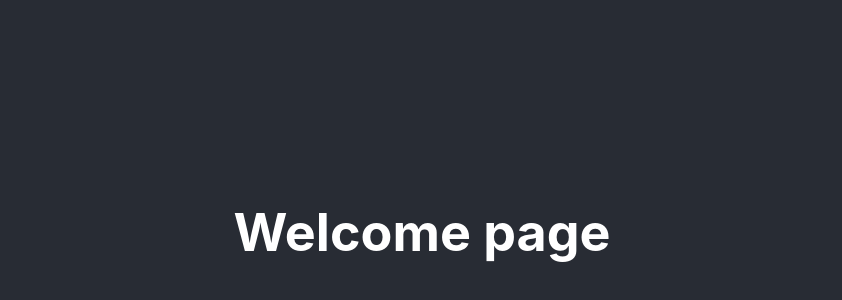
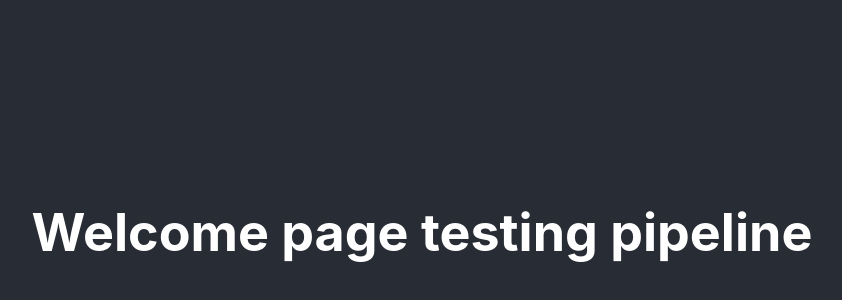
Before and after one commit to simonarcher99/energy-stats, a React (Create React App) app: page / in a window 1280 px wide. Shown: the part 168-468 px from the top of the page, without its empty margins (218-1060 px from the left). Built offline with nearby package versions, Linux system fonts and the light colour scheme.

Commit message:
Testing pipeline

```diff
--- a/serverless.yml
+++ b/serverless.yml
@@ -1,6 +1,4 @@
 service: energy-stats
-# plugins:
-#   - serverless-s3-sync
 
 provider:
   name: aws
@@ -10,9 +8,6 @@ custom:
   aliasHostedZoneId: Z3AQBSTGFYJSTF    # us-east-1
   aliasDNSName: s3-website-us-east-1.amazonaws.com
   siteName: energy.simonarcher.info
-  # s3Sync:
-  #   - bucketName: ${self:custom.siteName}
-  #     localDir: build
 
 resources:
   Resources:
--- a/src/App.tsx
+++ b/src/App.tsx
@@ -4,7 +4,7 @@ function App() {
   return (
     <div className="App">
       <header className="App-header">
-        <h1>Welcome page</h1>
+        <h1>Welcome page testing pipeline</h1>
       </header>
     </div>
   );
```
